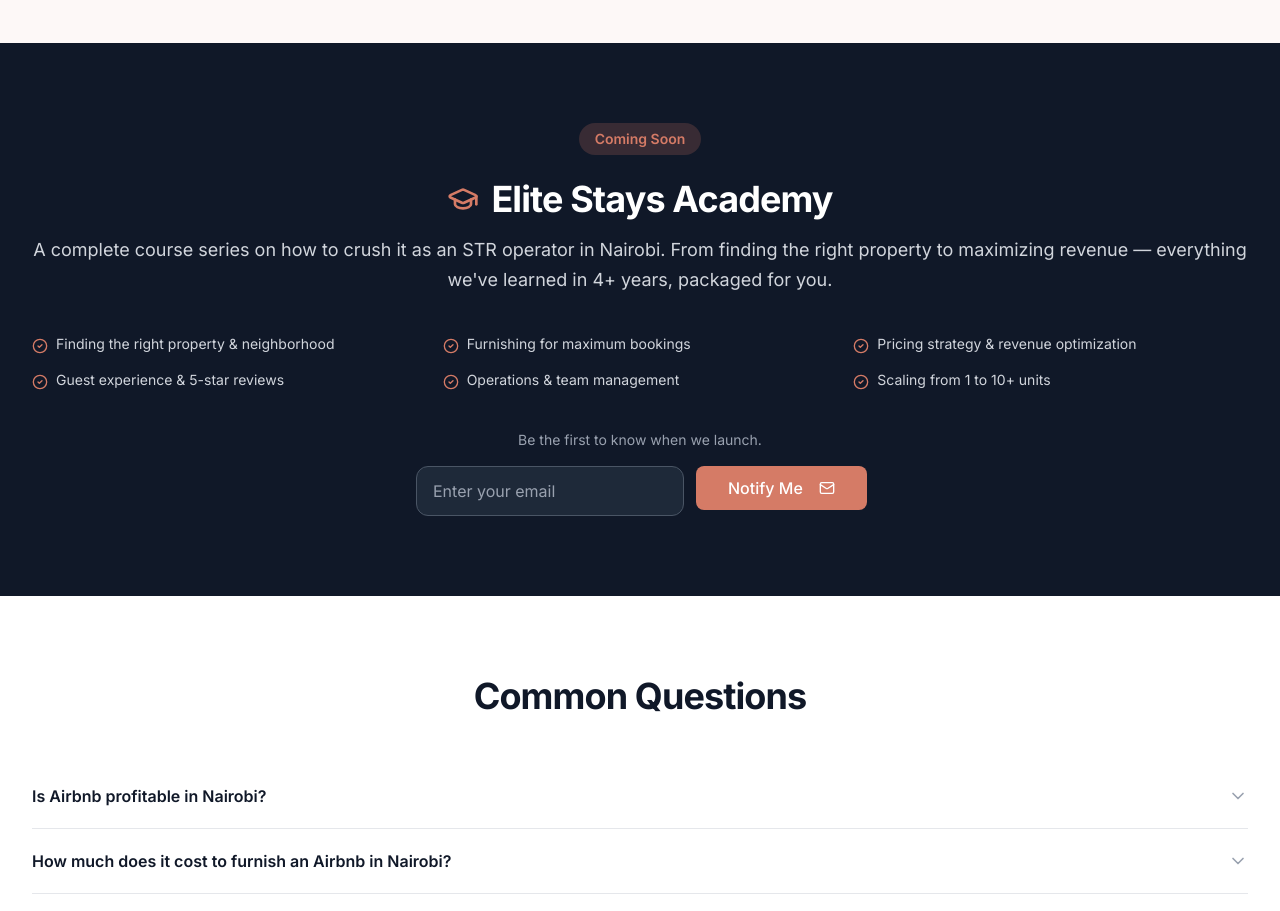
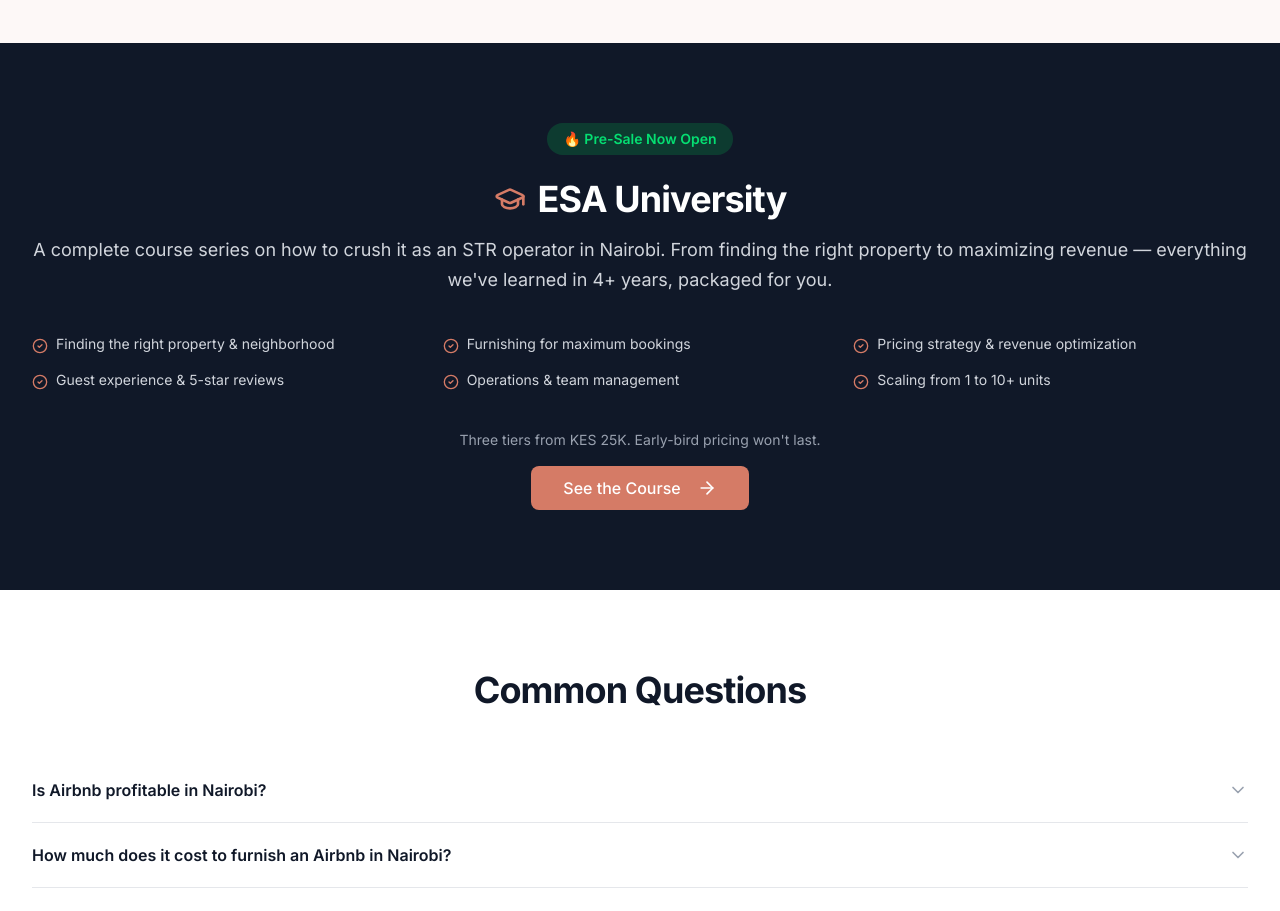
Before and after one commit to elitestaysafrica/website, a Next.js app: page /invest in a window 1280 px wide. Shown: the part 6900-7811 px from the top of the page. Built offline with nearby package versions, Linux system fonts and the light colour scheme; no server answers.

Commit message:
feat: update invest page academy section — Pre-Sale Now Open + link to /academy

```diff
--- a/src/app/invest/page.tsx
+++ b/src/app/invest/page.tsx
@@ -24,7 +24,7 @@ import {
   Paintbrush,
   Handshake,
 } from "lucide-react"
-import { AuditForm, AcademySignup, FAQItem } from "./InvestClientComponents"
+import { AuditForm, FAQItem } from "./InvestClientComponents"
 
 /* ─── Why we outperform ─── */
 const whyBetter = [
@@ -825,13 +825,13 @@ export default function InvestPage() {
       <section className="py-16 sm:py-20 bg-gray-900">
         <div className="container mx-auto px-6 lg:px-8">
           <div className="mx-auto max-w-3xl text-center">
-            <div className="inline-flex items-center rounded-full bg-primary/20 px-4 py-1.5 text-sm font-semibold text-primary mb-6">
-              Coming Soon
+            <div className="inline-flex items-center rounded-full bg-green-500/20 px-4 py-1.5 text-sm font-semibold text-green-400 mb-6">
+              🔥 Pre-Sale Now Open
             </div>
             <div className="flex items-center justify-center gap-3 mb-4">
               <GraduationCap className="h-8 w-8 text-primary" />
               <h2 className="text-3xl font-bold tracking-tight text-white sm:text-4xl">
-                Elite Stays Academy
+                ESA University
               </h2>
             </div>
             <p className="mt-4 text-lg text-gray-300 leading-relaxed">
@@ -858,9 +858,13 @@ export default function InvestPage() {
 
             <div className="mt-10">
               <p className="text-gray-400 text-sm mb-4">
-                Be the first to know when we launch.
+                Three tiers from KES 25K. Early-bird pricing won&apos;t last.
               </p>
-              <AcademySignup />
+              <Button size="lg" asChild>
+                <Link href="/academy">
+                  See the Course <ArrowRight className="ml-2 h-5 w-5" />
+                </Link>
+              </Button>
             </div>
           </div>
         </div>
```
